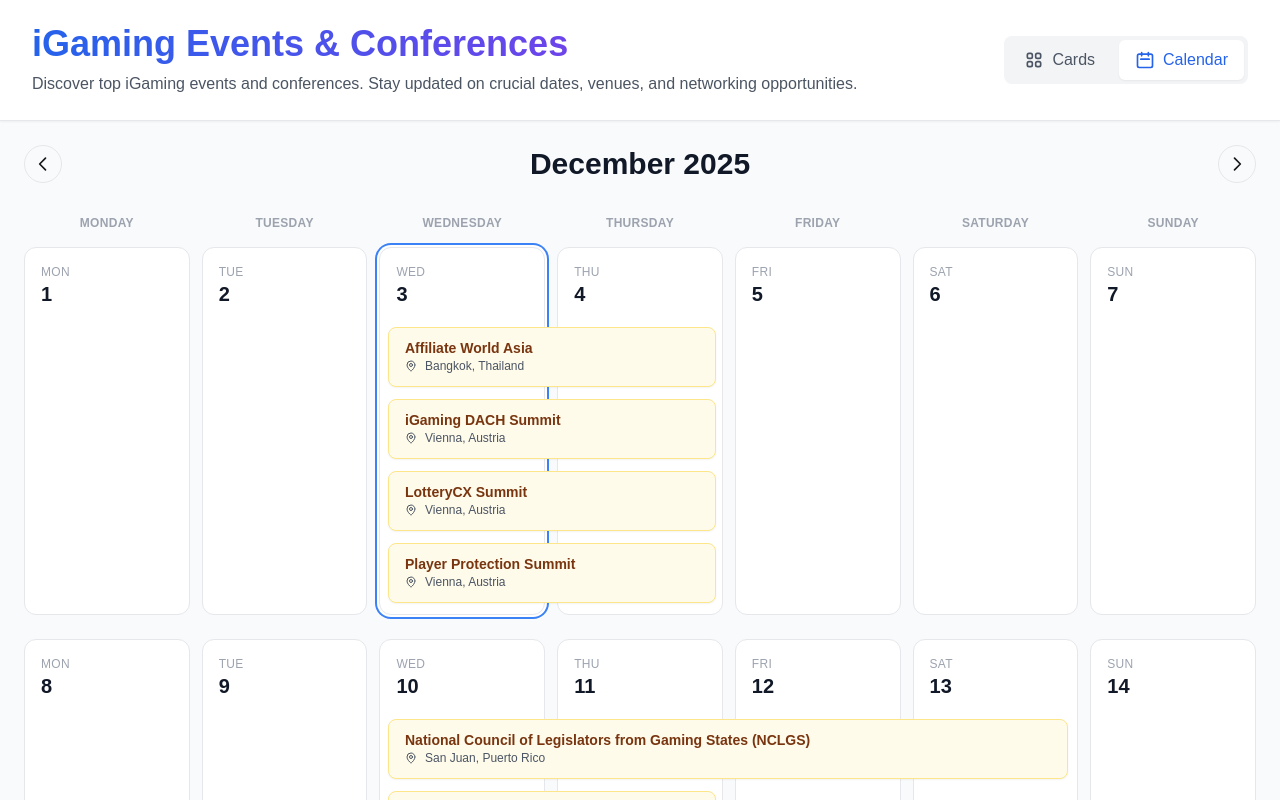
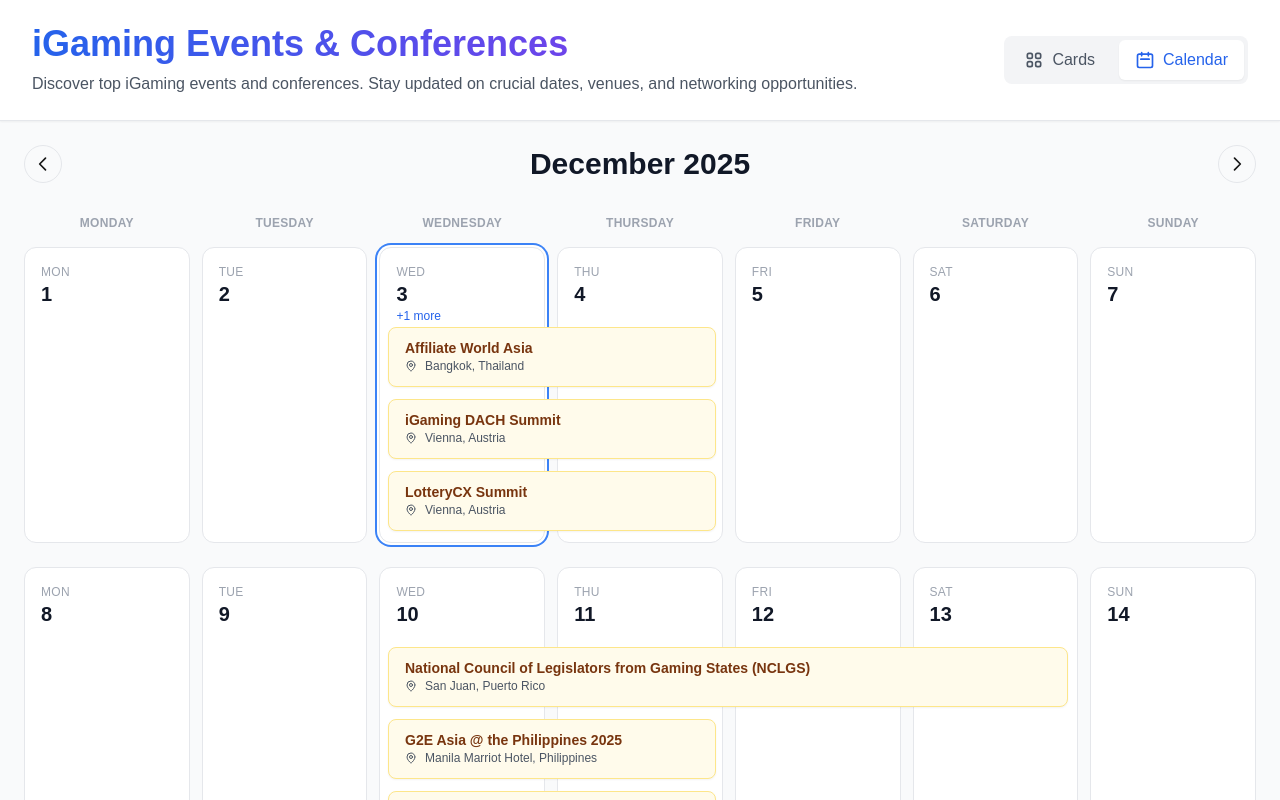
Before and after one commit to PayRam/gaming-event-calendar, a Next.js app: page / in a window 1280 px wide. Both pictures are taken after a click on the button "Calendar". Shown: the top 800 px of the page. Built offline with nearby package versions, Linux system fonts and the light colour scheme.

Commit message:
feat: add event expansion functionality and daily event counts to CalendarView

```diff
--- a/src/components/CalendarView.tsx
+++ b/src/components/CalendarView.tsx
@@ -1,6 +1,6 @@
 "use client";
 
-import { useMemo } from "react";
+import { useMemo, useState } from "react";
 import { MapPin } from "lucide-react";
 
 import { GameEvent } from "@/types/events";
@@ -40,6 +40,8 @@ interface WeekEventSegment {
 interface WeekLayout {
   segments: WeekEventSegment[];
   rowCount: number;
+  visibleRowCount: number;
+  dayEventCounts: Map<number, number>;
 }
 
 const MS_IN_DAY = 24 * 60 * 60 * 1000;
@@ -224,9 +226,23 @@ export default function CalendarView({
         }
       });
 
+      // Calculate event counts per day
+      const dayEventCounts = new Map<number, number>();
+      for (let col = 1; col <= 7; col++) {
+        const eventsInDay = segments.filter(
+          (seg) => seg.startCol <= col && seg.endCol >= col
+        );
+        dayEventCounts.set(col, eventsInDay.length);
+      }
+
+      const maxEventsPerDay = Math.max(...Array.from(dayEventCounts.values()));
+      const visibleRowCount = Math.min(maxEventsPerDay, 3);
+
       return {
         segments,
         rowCount: rows.length,
+        visibleRowCount,
+        dayEventCounts,
       };
     });
   }, [weeks, normalizedEvents, currentDate]);
@@ -234,6 +250,33 @@ export default function CalendarView({
   const weekHeights = useMemo(() => {
     return weekLayouts.map((layout) => computeWeekHeight(layout.rowCount));
   }, [weekLayouts]);
+
+  const [expandedDays, setExpandedDays] = useState<Set<string>>(new Set());
+  const [expandedWeeks, setExpandedWeeks] = useState<Set<number>>(new Set());
+
+  const toggleDayExpansion = (dateKey: string) => {
+    setExpandedDays((prev) => {
+      const next = new Set(prev);
+      if (next.has(dateKey)) {
+        next.delete(dateKey);
+      } else {
+        next.add(dateKey);
+      }
+      return next;
+    });
+  };
+
+  const toggleWeekExpansion = (weekIndex: number) => {
+    setExpandedWeeks((prev) => {
+      const next = new Set(prev);
+      if (next.has(weekIndex)) {
+        next.delete(weekIndex);
+      } else {
+        next.add(weekIndex);
+      }
+      return next;
+    });
+  };
 
   const today = startOfDay(new Date());
 
@@ -299,7 +342,24 @@ export default function CalendarView({
       <div className="space-y-6">
         {weeks.map((week, weekIndex) => {
           const layout = weekLayouts[weekIndex];
-          const weekHeight = weekHeights[weekIndex];
+          const isWeekExpanded = expandedWeeks.has(weekIndex);
+          const effectiveRowCount = isWeekExpanded
+            ? layout.rowCount
+            : Math.min(layout.rowCount, 3);
+          const weekHeight = computeWeekHeight(effectiveRowCount);
+          const hiddenRowCount = Math.max(layout.rowCount - 3, 0);
+
+          // Find the day with the most events in this week
+          const dayEventCounts = week.map((cell, dayIdx) => {
+            const dayCol = dayIdx + 1;
+            const eventsInDay = layout.segments.filter(
+              (seg) => seg.startCol <= dayCol && seg.endCol >= dayCol
+            );
+            return { dayIdx, count: eventsInDay.length };
+          });
+          const maxEventDay = dayEventCounts.reduce((max, curr) =>
+            curr.count > max.count ? curr : max
+          );
 
           return (
             <div
@@ -309,12 +369,19 @@ export default function CalendarView({
             >
               {/* Day cells background */}
               <div className="grid grid-cols-7 gap-3">
-                {week.map((cell) => {
+                {week.map((cell, dayIdx) => {
                   const isTodayCell = isSameDay(cell.date, today);
+                  const dayCol = dayIdx + 1;
+                  const dateKey = getDateKey(cell.date);
+                  const eventsInThisDay = layout.segments.filter(
+                    (seg) => seg.startCol <= dayCol && seg.endCol >= dayCol
+                  );
+                  const isExpanded = expandedDays.has(dateKey);
+                  const hiddenCount = Math.max(eventsInThisDay.length - 3, 0);
 
                   return (
                     <div
-                      key={getDateKey(cell.date)}
+                      key={dateKey}
                       className={`rounded-xl border transition-colors ${
                         cell.isCurrentMonth
                           ? "bg-white border-gray-200"
@@ -324,7 +391,8 @@ export default function CalendarView({
                       }`}
                       style={{ minHeight: `${weekHeight}px` }}
                     >
-                      <div className="p-4">
+                      <div className="p-4 flex flex-col">
+                        <div>
                           <span className="block text-xs font-medium uppercase tracking-wide text-gray-400">
                             {cell.date.toLocaleDateString("en-US", {
                               weekday: "short",
@@ -340,6 +408,27 @@ export default function CalendarView({
                             {cell.date.getDate()}
                           </span>
                         </div>
+                        {hiddenRowCount > 0 &&
+                          !isWeekExpanded &&
+                          dayIdx === maxEventDay.dayIdx && (
+                            <button
+                              onClick={() => toggleWeekExpansion(weekIndex)}
+                              className="mt-auto text-xs text-blue-600 hover:text-blue-700 font-medium text-left"
+                            >
+                              +{hiddenRowCount} more
+                            </button>
+                          )}
+                        {isWeekExpanded &&
+                          hiddenRowCount > 0 &&
+                          dayIdx === maxEventDay.dayIdx && (
+                            <button
+                              onClick={() => toggleWeekExpansion(weekIndex)}
+                              className="mt-auto text-xs text-gray-600 hover:text-gray-700 font-medium text-left"
+                            >
+                              Show less
+                            </button>
+                          )}
+                      </div>
                     </div>
                   );
                 })}
@@ -352,11 +441,17 @@ export default function CalendarView({
                 const isMultiDay = segment.totalDuration > 1;
                 const radiusClasses = getRadiusClasses(segment);
 
+                // Check if this event should be hidden based on week expansion
+                const shouldHide = segment.rowIndex >= 3 && !isWeekExpanded;
+
+                if (shouldHide) return null;
+
                 // Calculate percentage-based positioning
                 const leftPercent = ((segment.startCol - 1) / 7) * 100;
                 const widthPercent =
                   ((segment.endCol - segment.startCol + 1) / 7) * 100;
                 const topOffset =
+                  DAY_HEADER_HEIGHT + segment.rowIndex * EVENT_ROW_HEIGHT;
                 DAY_HEADER_HEIGHT + segment.rowIndex * EVENT_ROW_HEIGHT;
 
                 return (
```
Lines whose indentation alone changed are shown as unchanged.
